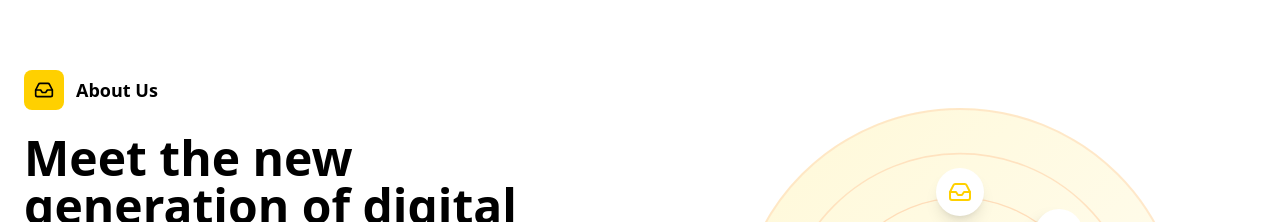
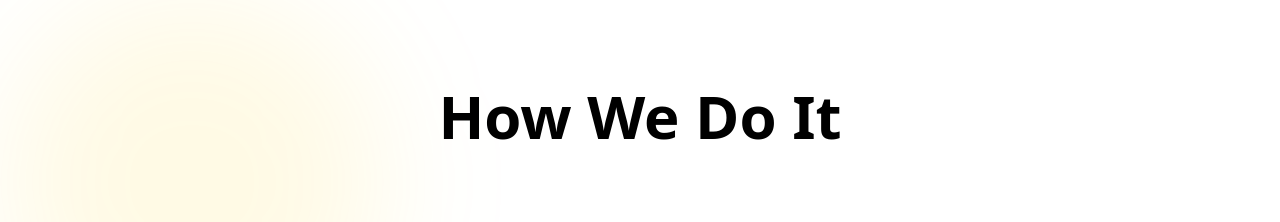
Before and after one commit to SDSamarasinghe/trend-loop, a React (Create React App) app: page / in a window 1280 px wide. Shown: the part 878-1100 px from the top of the page. Built offline with nearby package versions, Linux system fonts and the light colour scheme.

Commit message:
Update App.js to include AboutUs and adjust component imports for better organization

```diff
--- a/src/App.js
+++ b/src/App.js
@@ -2,8 +2,11 @@ import React from 'react';
 import './App.css';
 import Header from './components/Header';
 import Hero from './components/Hero';
+import AboutUs from './components/AboutUs';
 // import ExpertsSection from './components/ExpertsSection';
 import Features from './components/Features';
+import ServicesSection from './components/ServicesSection';
+import ServicesSlider from './components/ServicesSlider';
 import ProcessSection from './components/ProcessSection';
 import Testimonials from './components/Testimonials';
 import ReelsPortfolio from './components/ReelsPortfolio';
@@ -14,8 +17,11 @@ function App() {
     <div className="App">
       <Header />
       <Hero />
+      <AboutUs />
       {/* <ExpertsSection /> */}
-      <Features />
+      {/* <Features /> */}
+      <ServicesSlider />
+      {/* <ServicesSection /> */}
       <ProcessSection />
       <ReelsPortfolio />
       <Testimonials />
```
